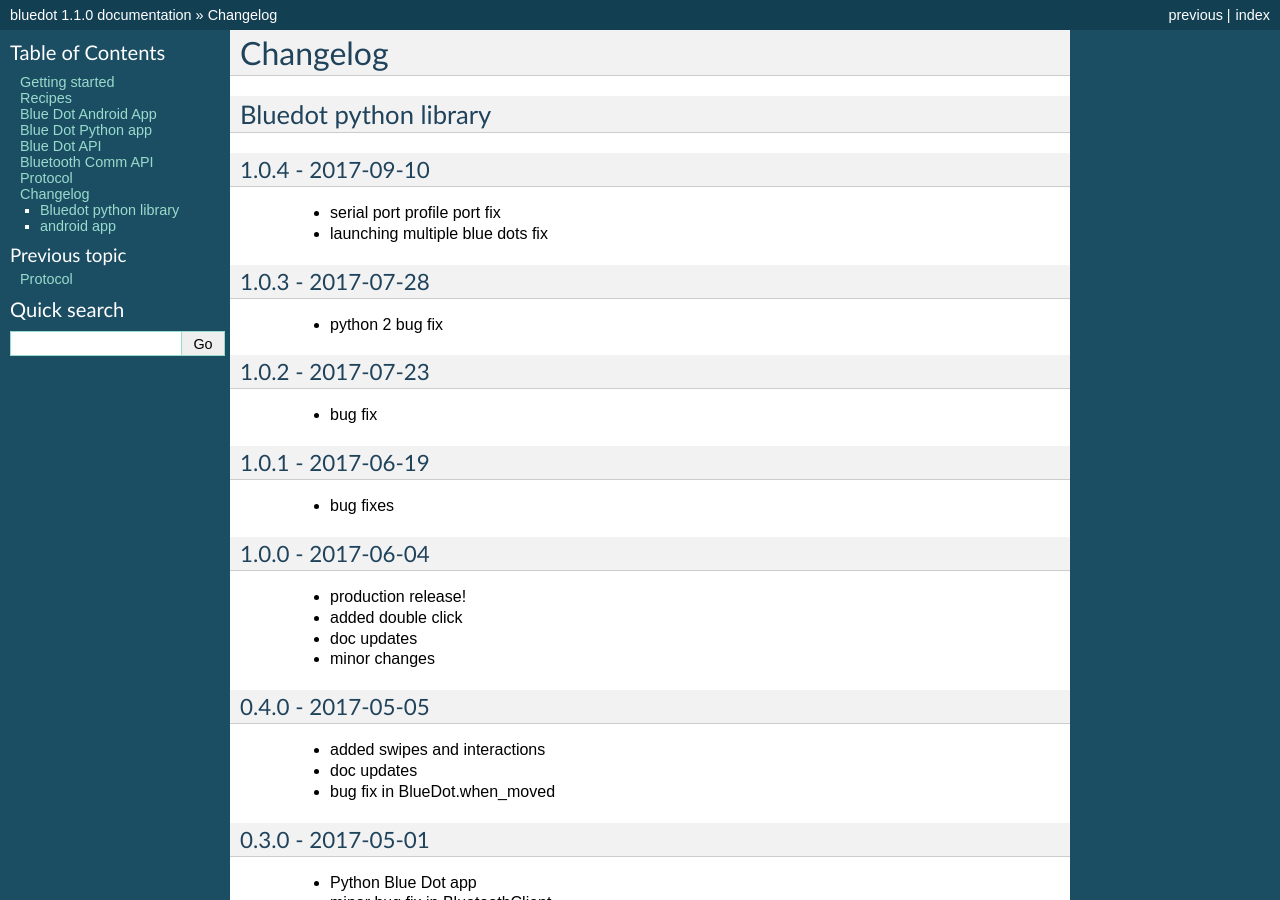
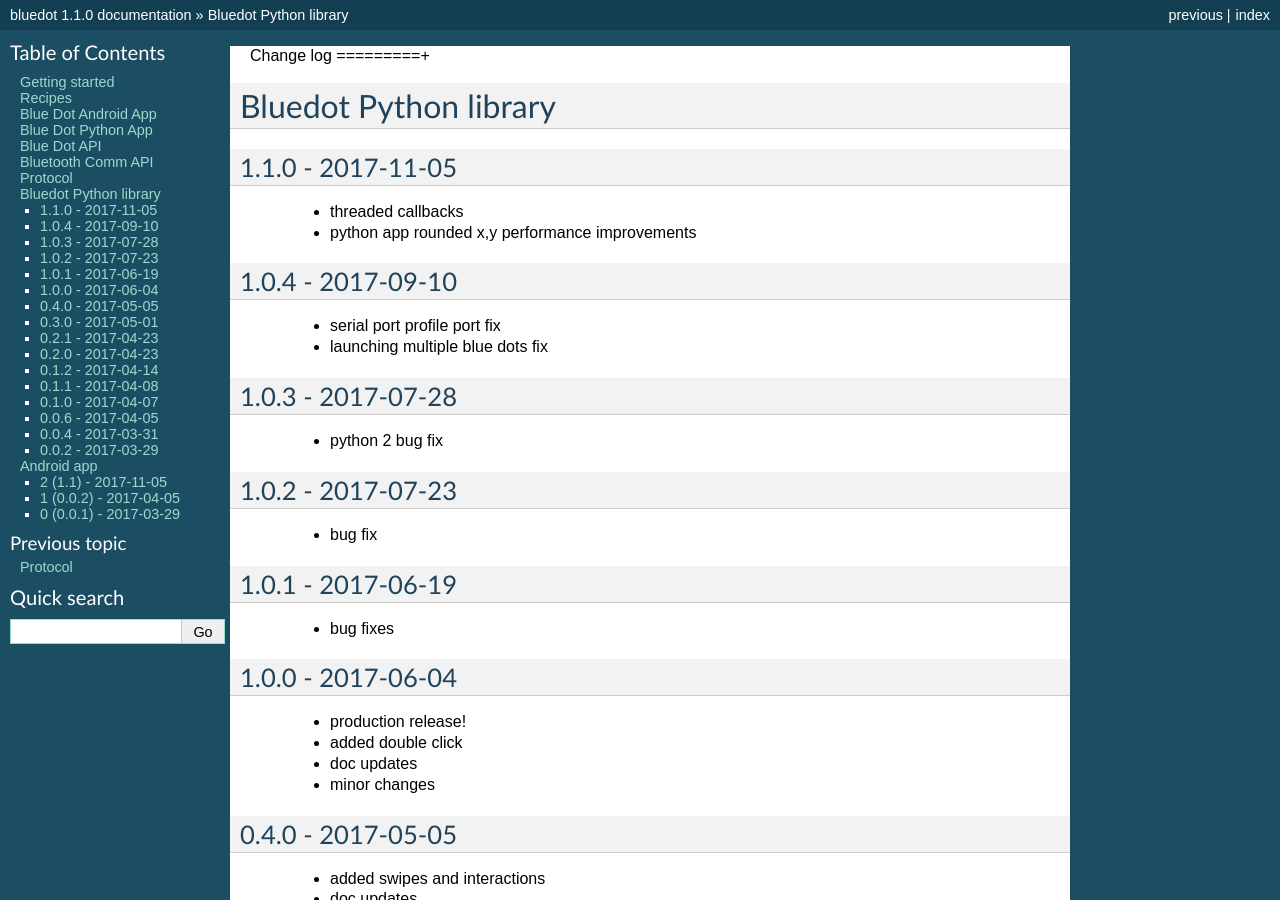
Before and after one commit to martinohanlon/BlueDot, a Sphinx documentation site: the page built from docs/changelog.rst, in a window 1280 px wide and 900 px high. Built offline with Sphinx 7.4.7, drawn with Linux system fonts in a browser that asks for light colours; some of the changed text lies outside the part shown.

```diff
--- a/docs/changelog.rst
+++ b/docs/changelog.rst
@@ -1,8 +1,14 @@
-Changelog
-=========
+Change log
+=========+
 
-Bluedot python library
+Bluedot Python library
 ----------------------
+
+1.1.0 - 2017-11-05
+~~~~~~~~~~~~~~~~~~
+
+ * threaded callbacks
+ * python app rounded x,y performance improvements
 
 1.0.4 - 2017-09-10
 ~~~~~~~~~~~~~~~~~~
@@ -100,17 +106,26 @@ Updates after alpha feedback
 
 Alpha - initial testing
 
-android app
+Android app
 -----------
 
-1.0 (0.0.2) - 2017-04-05
+2 (1.1) - 2017-11-05
+~~~~~~~~~~~~~~~~~~~~~~~~
+
+ * better responsive layout
+ * fixed issues with small screen devices
+ * rounded x,y values increasing performance
+ * new help icon
+ * link to https://bluedot.readthedocs.io not http
+
+1 (0.0.2) - 2017-04-05
 ~~~~~~~~~~~~~~~~~~~~~~~~
 
  * icon transparency
  * connection monitor
  * added info icon to bluedot.readthedocs.io
 
-0.0 (0.0.1) - 2017-03-29
+0 (0.0.1) - 2017-03-29
 ~~~~~~~~~~~~~~~~~~~~~~~~
 
-Alpha - initial testing
+ * alpha - initial testing
```
Also changed, not shown: clients/python/README.rst, docs/images/bluedotpython.png, 2 other files.
